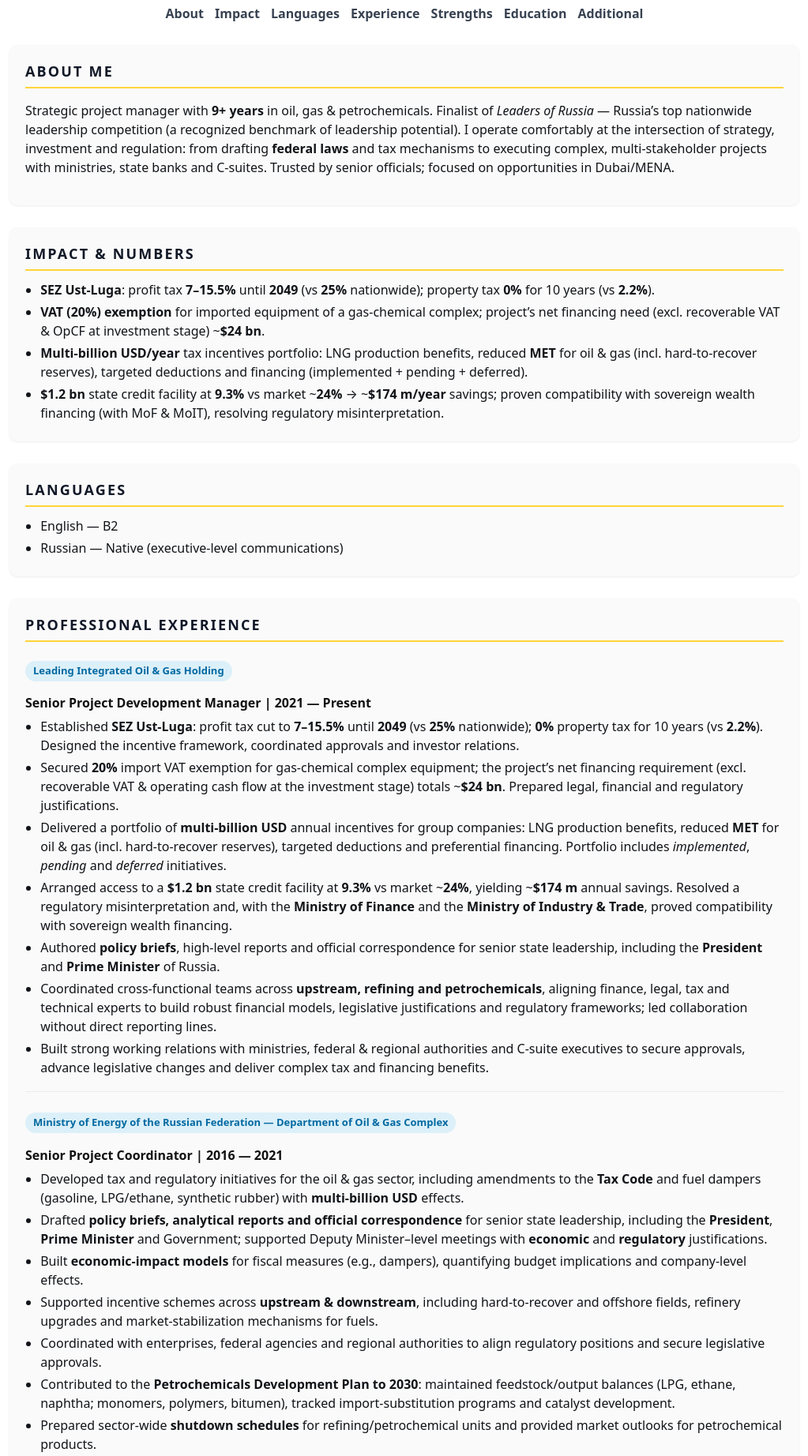
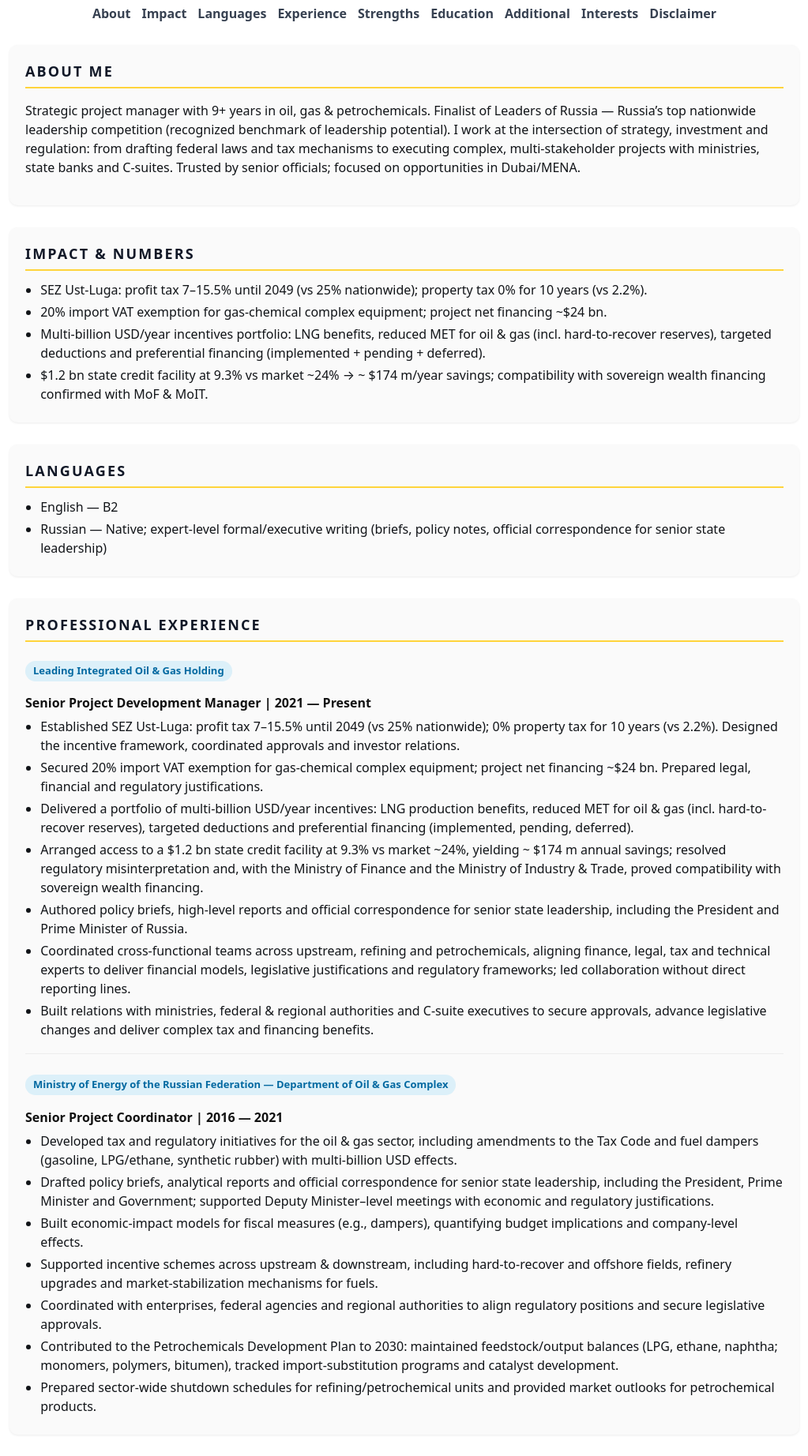
Before and after one commit to notyourw13/CV, a plain HTML site: page index.html in a window 1280 px wide. Shown: the part 180-2024 px from the top of the page at 79% size, without its empty margins (128-1151 px from the left). Drawn offline with Linux system fonts and the light colour scheme.

Commit message:
Update index.html

```diff
--- a/index.html
+++ b/index.html
@@ -47,6 +47,9 @@
     /* experience spacing */
     #experience article{padding:6px 0 14px;margin:10px 0 14px;border-bottom:1px solid var(--rule)}
     #experience article:last-child{border-bottom:none;margin-bottom:0;padding-bottom:0}
+
+    /* disclaimer */
+    .disclaimer{font-size:13px;color:#6b7280;line-height:1.55;background:#f8f8f8;border:1px solid var(--rule);border-radius:8px;padding:12px 14px;margin-top:8px}
 
     /* lightbox */
     .lb-back{position:fixed;inset:0;background:rgba(0,0,0,.92);display:none;align-items:center;justify-content:center;z-index:1000}
@@ -105,22 +108,24 @@
       <a href="#strengths">Strengths</a>
       <a href="#education">Education</a>
       <a href="#more">Additional</a>
+      <a href="#interests">Interests</a>
+      <a href="#disclaimer">Disclaimer</a>
     </nav>
 
     <!-- ABOUT -->
     <section id="about">
       <h2>ABOUT ME</h2>
-      <p>Strategic project manager with <strong>9+ years</strong> in oil, gas & petrochemicals. Finalist of <em>Leaders of Russia</em> — Russia’s top nationwide leadership competition (a recognized benchmark of leadership potential). I operate comfortably at the intersection of strategy, investment and regulation: from drafting <strong>federal laws</strong> and tax mechanisms to executing complex, multi-stakeholder projects with ministries, state banks and C-suites. Trusted by senior officials; focused on opportunities in Dubai/MENA.</p>
+      <p>Strategic project manager with 9+ years in oil, gas & petrochemicals. Finalist of Leaders of Russia — Russia’s top nationwide leadership competition (recognized benchmark of leadership potential). I work at the intersection of strategy, investment and regulation: from drafting federal laws and tax mechanisms to executing complex, multi-stakeholder projects with ministries, state banks and C-suites. Trusted by senior officials; focused on opportunities in Dubai/MENA.</p>
     </section>
 
     <!-- IMPACT -->
     <section id="impact">
       <h2>IMPACT & NUMBERS</h2>
       <ul class="bullets">
-        <li><strong>SEZ Ust-Luga</strong>: profit tax <strong>7–15.5%</strong> until <strong>2049</strong> (vs <strong>25%</strong> nationwide); property tax <strong>0%</strong> for 10 years (vs <strong>2.2%</strong>).</li>
-        <li><strong>VAT (20%) exemption</strong> for imported equipment of a gas-chemical complex; project’s net financing need (excl. recoverable VAT & OpCF at investment stage) ~<strong>$24 bn</strong>.</li>
-        <li><strong>Multi-billion USD/year</strong> tax incentives portfolio: LNG production benefits, reduced <strong>MET</strong> for oil & gas (incl. hard-to-recover reserves), targeted deductions and financing (implemented + pending + deferred).</li>
-        <li><strong>$1.2 bn</strong> state credit facility at <strong>9.3%</strong> vs market ~<strong>24%</strong> → ~<strong>$174 m/year</strong> savings; proven compatibility with sovereign wealth financing (with MoF & MoIT), resolving regulatory misinterpretation.</li>
+        <li>SEZ Ust-Luga: profit tax 7–15.5% until 2049 (vs 25% nationwide); property tax 0% for 10 years (vs 2.2%).</li>
+        <li>20% import VAT exemption for gas-chemical complex equipment; project net financing ~$24 bn.</li>
+        <li>Multi-billion USD/year incentives portfolio: LNG benefits, reduced MET for oil & gas (incl. hard-to-recover reserves), targeted deductions and preferential financing (implemented + pending + deferred).</li>
+        <li>$1.2 bn state credit facility at 9.3% vs market ~24% → ~ $174 m/year savings; compatibility with sovereign wealth financing confirmed with MoF & MoIT.</li>
       </ul>
     </section>
 
@@ -129,7 +134,7 @@
       <h2>LANGUAGES</h2>
       <ul class="bullets">
         <li>English — B2</li>
-        <li>Russian — Native (executive-level communications)</li>
+        <li>Russian — Native; expert-level formal/executive writing (briefs, policy notes, official correspondence for senior state leadership)</li>
       </ul>
     </section>
 
@@ -141,13 +146,13 @@
         <span class="pill">Leading Integrated Oil & Gas Holding</span>
         <h3>Senior Project Development Manager | 2021 — Present</h3>
         <ul class="bullets">
-          <li>Established <strong>SEZ Ust-Luga</strong>: profit tax cut to <strong>7–15.5%</strong> until <strong>2049</strong> (vs <strong>25%</strong> nationwide); <strong>0%</strong> property tax for 10 years (vs <strong>2.2%</strong>). Designed the incentive framework, coordinated approvals and investor relations.</li>
-          <li>Secured <strong>20%</strong> import VAT exemption for gas-chemical complex equipment; the project’s net financing requirement (excl. recoverable VAT & operating cash flow at the investment stage) totals ~<strong>$24 bn</strong>. Prepared legal, financial and regulatory justifications.</li>
-          <li>Delivered a portfolio of <strong>multi-billion USD</strong> annual incentives for group companies: LNG production benefits, reduced <strong>MET</strong> for oil & gas (incl. hard-to-recover reserves), targeted deductions and preferential financing. Portfolio includes <em>implemented</em>, <em>pending</em> and <em>deferred</em> initiatives.</li>
-          <li>Arranged access to a <strong>$1.2 bn</strong> state credit facility at <strong>9.3%</strong> vs market ~<strong>24%</strong>, yielding ~<strong>$174 m</strong> annual savings. Resolved a regulatory misinterpretation and, with the <strong>Ministry of Finance</strong> and the <strong>Ministry of Industry & Trade</strong>, proved compatibility with sovereign wealth financing.</li>
-          <li>Authored <strong>policy briefs</strong>, high-level reports and official correspondence for senior state leadership, including the <strong>President</strong> and <strong>Prime Minister</strong> of Russia.</li>
-          <li>Coordinated cross-functional teams across <strong>upstream, refining and petrochemicals</strong>, aligning finance, legal, tax and technical experts to build robust financial models, legislative justifications and regulatory frameworks; led collaboration without direct reporting lines.</li>
-          <li>Built strong working relations with ministries, federal & regional authorities and C-suite executives to secure approvals, advance legislative changes and deliver complex tax and financing benefits.</li>
+          <li>Established SEZ Ust-Luga: profit tax 7–15.5% until 2049 (vs 25% nationwide); 0% property tax for 10 years (vs 2.2%). Designed the incentive framework, coordinated approvals and investor relations.</li>
+          <li>Secured 20% import VAT exemption for gas-chemical complex equipment; project net financing ~$24 bn. Prepared legal, financial and regulatory justifications.</li>
+          <li>Delivered a portfolio of multi-billion USD/year incentives: LNG production benefits, reduced MET for oil & gas (incl. hard-to-recover reserves), targeted deductions and preferential financing (implemented, pending, deferred).</li>
+          <li>Arranged access to a $1.2 bn state credit facility at 9.3% vs market ~24%, yielding ~ $174 m annual savings; resolved regulatory misinterpretation and, with the Ministry of Finance and the Ministry of Industry & Trade, proved compatibility with sovereign wealth financing.</li>
+          <li>Authored policy briefs, high-level reports and official correspondence for senior state leadership, including the President and Prime Minister of Russia.</li>
+          <li>Coordinated cross-functional teams across upstream, refining and petrochemicals, aligning finance, legal, tax and technical experts to deliver financial models, legislative justifications and regulatory frameworks; led collaboration without direct reporting lines.</li>
+          <li>Built relations with ministries, federal & regional authorities and C-suite executives to secure approvals, advance legislative changes and deliver complex tax and financing benefits.</li>
         </ul>
       </article>
 
@@ -155,13 +160,13 @@
         <span class="pill">Ministry of Energy of the Russian Federation — Department of Oil & Gas Complex</span>
         <h3>Senior Project Coordinator | 2016 — 2021</h3>
         <ul class="bullets">
-          <li>Developed tax and regulatory initiatives for the oil & gas sector, including amendments to the <strong>Tax Code</strong> and fuel dampers (gasoline, LPG/ethane, synthetic rubber) with <strong>multi-billion USD</strong> effects.</li>
-          <li>Drafted <strong>policy briefs, analytical reports and official correspondence</strong> for senior state leadership, including the <strong>President</strong>, <strong>Prime Minister</strong> and Government; supported Deputy Minister–level meetings with <strong>economic</strong> and <strong>regulatory</strong> justifications.</li>
-          <li>Built <strong>economic-impact models</strong> for fiscal measures (e.g., dampers), quantifying budget implications and company-level effects.</li>
-          <li>Supported incentive schemes across <strong>upstream & downstream</strong>, including hard-to-recover and offshore fields, refinery upgrades and market-stabilization mechanisms for fuels.</li>
+          <li>Developed tax and regulatory initiatives for the oil & gas sector, including amendments to the Tax Code and fuel dampers (gasoline, LPG/ethane, synthetic rubber) with multi-billion USD effects.</li>
+          <li>Drafted policy briefs, analytical reports and official correspondence for senior state leadership, including the President, Prime Minister and Government; supported Deputy Minister–level meetings with economic and regulatory justifications.</li>
+          <li>Built economic-impact models for fiscal measures (e.g., dampers), quantifying budget implications and company-level effects.</li>
+          <li>Supported incentive schemes across upstream & downstream, including hard-to-recover and offshore fields, refinery upgrades and market-stabilization mechanisms for fuels.</li>
           <li>Coordinated with enterprises, federal agencies and regional authorities to align regulatory positions and secure legislative approvals.</li>
-          <li>Contributed to the <strong>Petrochemicals Development Plan to 2030</strong>: maintained feedstock/output balances (LPG, ethane, naphtha; monomers, polymers, bitumen), tracked import-substitution programs and catalyst development.</li>
-          <li>Prepared sector-wide <strong>shutdown schedules</strong> for refining/petrochemical units and provided market outlooks for petrochemical products.</li>
+          <li>Contributed to the Petrochemicals Development Plan to 2030: maintained feedstock/output balances (LPG, ethane, naphtha; monomers, polymers, bitumen), tracked import-substitution programs and catalyst development.</li>
+          <li>Prepared sector-wide shutdown schedules for refining/petrochemical units and provided market outlooks for petrochemical products.</li>
         </ul>
       </article>
     </section>
@@ -171,7 +176,7 @@
       <h2>PROFESSIONAL STRENGTHS</h2>
       <ul class="bullets">
         <li>Strategic & critical thinking under pressure.</li>
-        <li>Rapid problem-solving & adaptability — from drafting <strong>federal laws</strong> to building practical tools (e.g., this CV site).</li>
+        <li>Rapid problem-solving & adaptability — from drafting federal laws to building practical tools (e.g., this CV site).</li>
         <li>Strong communication with ministries & C-suites.</li>
         <li>Legal, financial & regulatory expertise.</li>
         <li>Cross-functional leadership & coordination.</li>
@@ -184,14 +189,30 @@
       <ul class="bullets">
         <li>MSc, Land & Resource Law — Kutafin Moscow State Law University (2018).</li>
         <li>BSc, Oil & Gas Chemical Technology — Gubkin University (2016).</li>
-        <li>Executive Training (2023–2024): Digital Currency & CBDC.</li>
+        <li>Executive Training (2023–2024): Digital Currency; Central Bank Digital Currencies (CBDC).</li>
       </ul>
     </section>
 
     <!-- ADDITIONAL -->
     <section id="more">
       <h2>ADDITIONAL INFORMATION</h2>
-      <p><em>Finalist of “Leaders of Russia” — Russia’s premier nationwide management competition; a recognized benchmark of top-tier leadership potential and access to an elite government–business executive network.</em></p>
+      <ul class="bullets">
+        <li>References from the Ministry of Energy of the Russian Federation and former corporate employer available upon request.</li>
+        <li>Soft skills: trusted relationship-builder with government officials and C-suite; persuasive communicator able to align diverse stakeholders and turn negotiations into tangible results. Thrive under pressure with rapid, structured analysis.</li>
+        <li>Tech & tools: despite a conservative industry focus, I adapt fast — from building this CV website to exploring crypto, SMM, targeted ads, and simple automation bots. I quickly learn, prototype, and either deliver hands-on or translate tasks into clear requirements for specialists (with smart use of AI).</li>
+      </ul>
+    </section>
+
+    <!-- INTERESTS -->
+    <section id="interests">
+      <h2>INTERESTS</h2>
+      <p>Tennis & padel — an active networking arena I use to build relationships with executives and investors.</p>
+    </section>
+
+    <!-- DISCLAIMER -->
+    <section id="disclaimer">
+      <h2>DISCLAIMER</h2>
+      <p class="disclaimer">All figures and project details presented are based on publicly available information and serve illustrative purposes only. They do not disclose confidential corporate data and may differ from internal company records.</p>
     </section>
 
     <footer>
```
